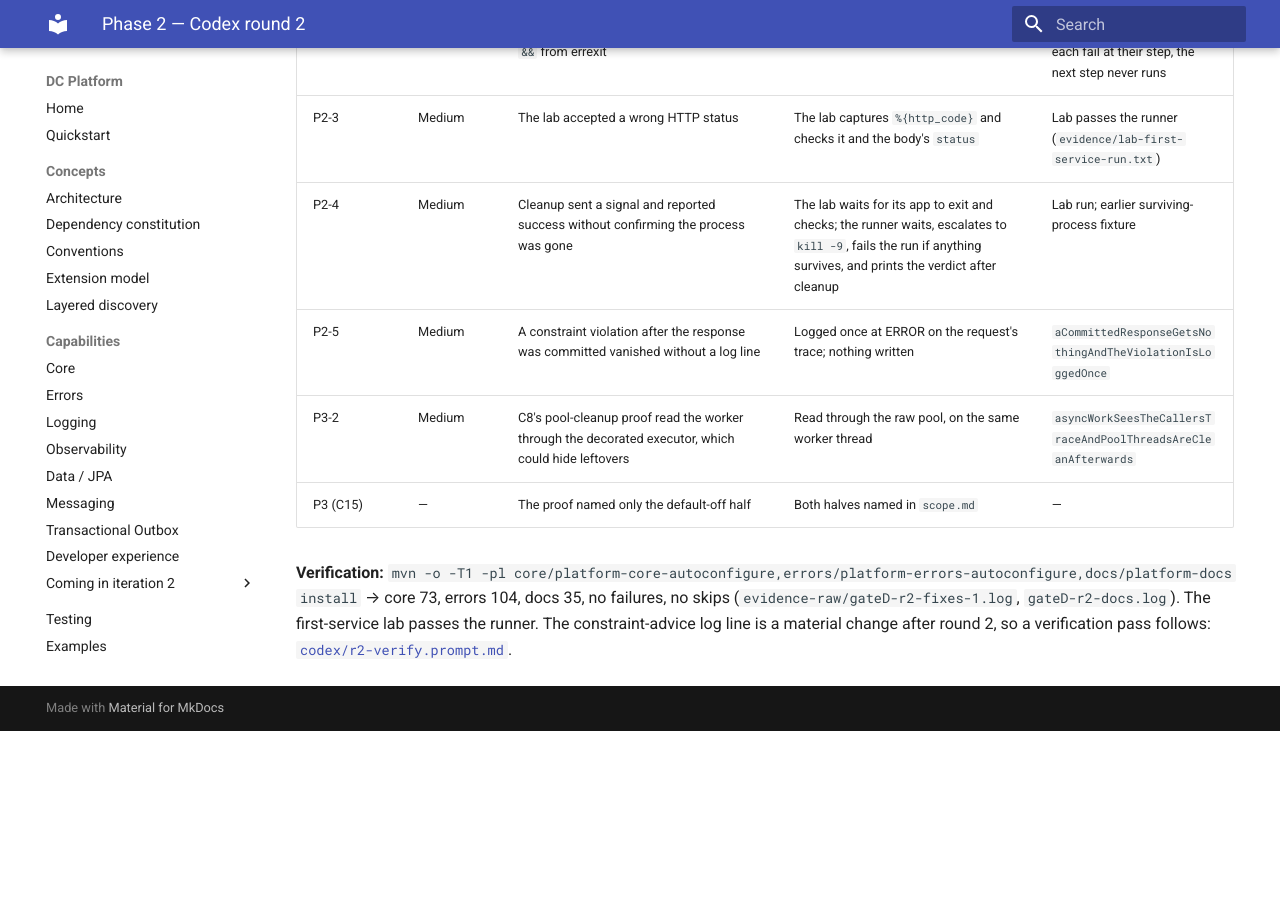
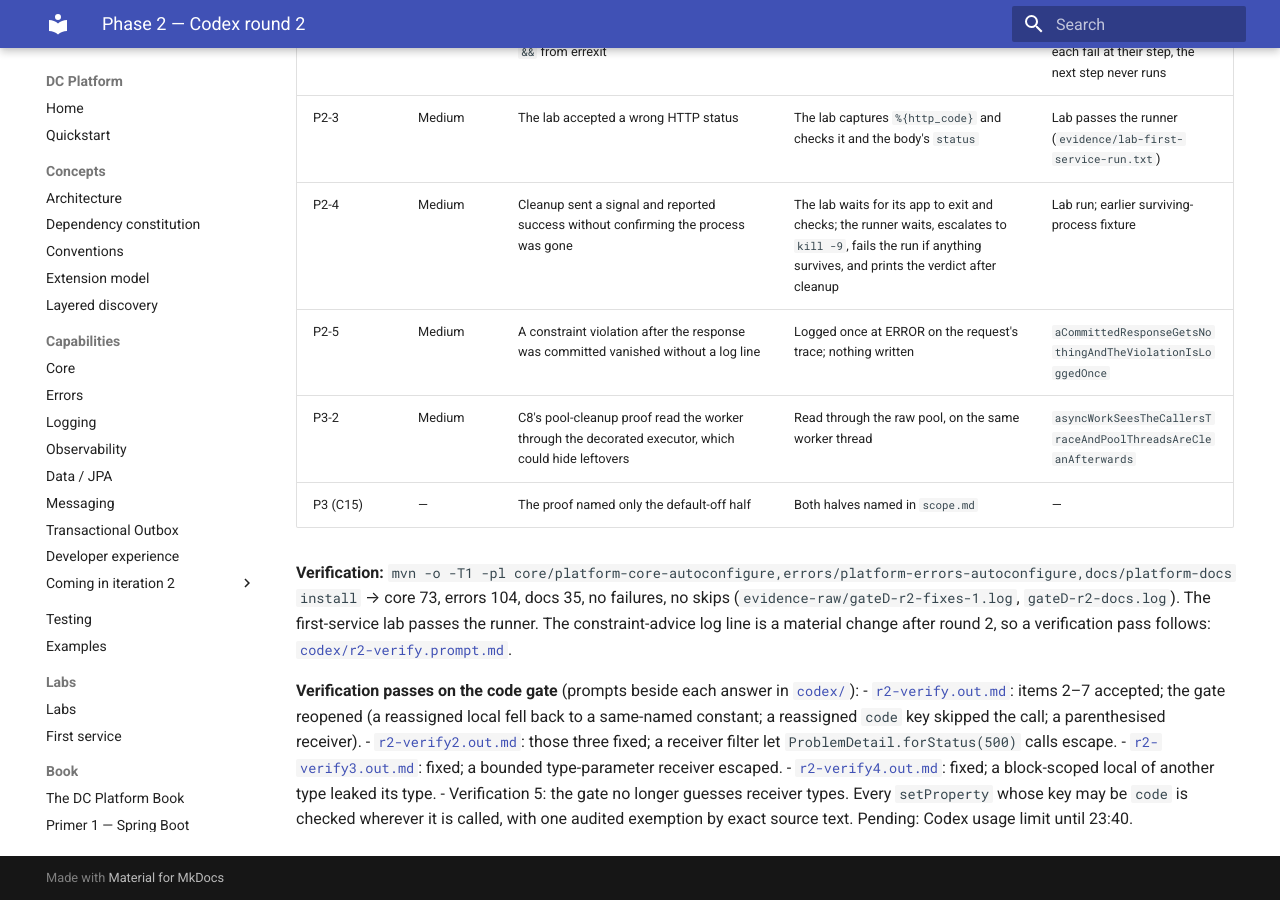
Before and after one commit to muhammadallee/dc-platform, an MkDocs documentation site: the page built from docs/spring-native/phase-02-foundation/review-round-2.md, in a window 1280 px wide and 900 px high, scrolled down 652 px. Built offline with MkDocs 1.6.1 and Material for MkDocs 9.7.7, drawn with Linux system fonts in a browser that asks for light colours; before the commit the page ends 1383 px from its top, so only the background shows below that.

Commit message:
docs(spring-native): phase 2 closure draft; verification 5 waits for the Codex reset
[native phase-02 gate-H]

Co-Authored-By: Claude Opus 5.5 <noreply@anthropic.com>
Claude-Session: https://claude.ai/code/session_0131grQ6pUwFCGZox6ekZHiA

```diff
--- a/docs/spring-native/phase-02-foundation/review-round-2.md
+++ b/docs/spring-native/phase-02-foundation/review-round-2.md
@@ -24,3 +24,13 @@ Claude agrees with every finding; there is no dispute to record.
 → core 73, errors 104, docs 35, no failures, no skips (`evidence-raw/gateD-r2-fixes-1.log`, `gateD-r2-docs.log`). The
 first-service lab passes the runner. The constraint-advice log line is a material change after round 2, so a
 verification pass follows: [`codex/r2-verify.prompt.md`](codex/r2-verify.prompt.md).
+
+**Verification passes on the code gate** (prompts beside each answer in [`codex/`](codex/)):
+- [`r2-verify.out.md`](codex/r2-verify.out.md): items 2–7 accepted; the gate reopened (a reassigned local fell back to a
+  same-named constant; a reassigned `code` key skipped the call; a parenthesised receiver).
+- [`r2-verify2.out.md`](codex/r2-verify2.out.md): those three fixed; a receiver filter let `ProblemDetail.forStatus(500)`
+  calls escape.
+- [`r2-verify3.out.md`](codex/r2-verify3.out.md): fixed; a bounded type-parameter receiver escaped.
+- [`r2-verify4.out.md`](codex/r2-verify4.out.md): fixed; a block-scoped local of another type leaked its type.
+- Verification 5: the gate no longer guesses receiver types. Every `setProperty` whose key may be `code` is checked
+  wherever it is called, with one audited exemption by exact source text. Pending: Codex usage limit until 23:40.
```
Also changed, not shown: docs/spring-native/STATE.md (+3 -3 lines), docs/spring-native/capability-status.md (+1 -1 lines), docs/spring-native/phase-02-foundation/closure.md (added, +35 -0 lines).
